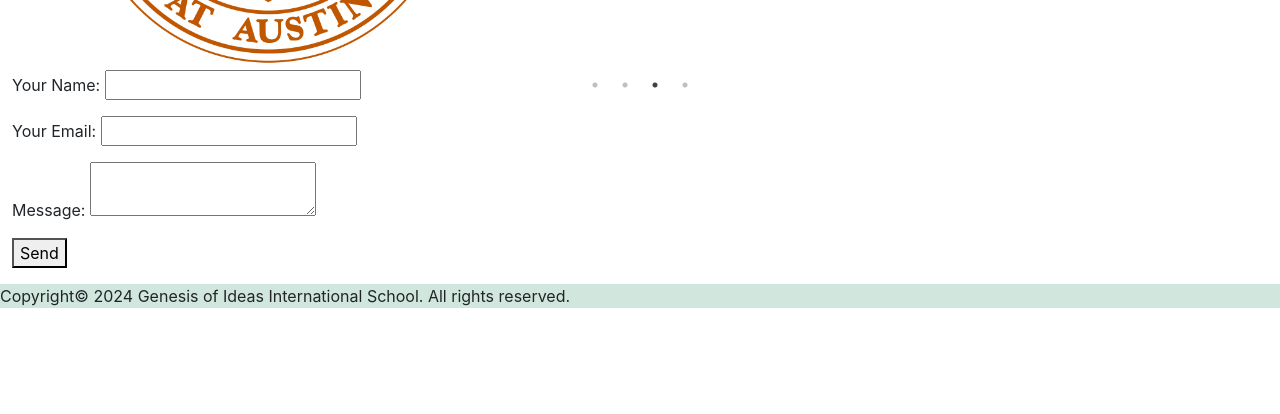
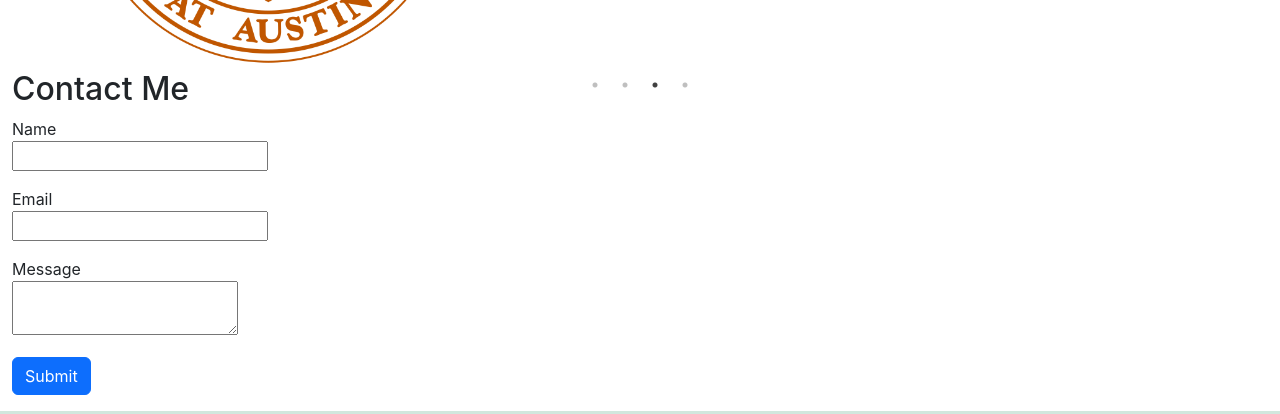
Before and after one commit to menghan0714/GIIS-website-2, a React (Create React App) app: page / in a window 1280 px wide. Shown: the part 1994-2408 px from the top of the page. Before the commit the page ends 2302 px from the top, so only its background shows below. Built offline with nearby package versions, Linux system fonts and the light colour scheme; a web font is replaced by a local one.

Commit message:
fixed form

```diff
--- a/src/components/main/Homepage/ContactForm.js
+++ b/src/components/main/Homepage/ContactForm.js
@@ -1,54 +1,30 @@
-import React, { useState } from 'react';
+import React from "react";
 
 function ContactForm() {
-    const [formData, setFormData] = useState({
-        name: '',
-        email: '',
-        message: ''
-    });
-
-    const handleChange = (event) => {
-        const { name, value } = event.target;
-        setFormData({ ...formData, [name]: value });
-    };
-
-    const handleSubmit = async (event) => {
-        event.preventDefault();
-        const form = new FormData();
-        for (const field in formData) {
-            form.append(field, formData[field]);
-        }
-
-        const response = await fetch('/', {
-            method: 'POST',
-            headers: {
-                'Content-Type': 'application/x-www-form-urlencoded'
-            },
-            body: new URLSearchParams(formData).toString()
-        });
-
-        if (response.ok) {
-            console.log('Form successfully submitted');
-        } else {
-            console.log('Error submitting form');
-        }
-    };
-
     return (
-        <form name="contact" method="POST" data-netlify="true" onSubmit={handleSubmit}>
+        <div className="row">
+            <h2 id="contact">Contact Me</h2>
+            <div className="col-12 form-group">
+                <form name="contact" netlify="true" method="post">
+                    <input type="hidden" name="form-name" value="contact" />
                     <p>
-                <label>Your Name: <input type="text" name="name" value={formData.name} onChange={handleChange} /></label>
+                        <label htmlFor="name">Name</label> <br />
+                        <input type="text" id="name" name="name" required />
                     </p>
                     <p>
-                <label>Your Email: <input type="email" name="email" value={formData.email} onChange={handleChange} /></label>
+                        <label htmlFor="email">Email</label> <br />
+                        <input type="email" id="email" name="email" required />
                     </p>
                     <p>
-                <label>Message: <textarea name="message" value={formData.message} onChange={handleChange}></textarea></label>
+                        <label htmlFor="message">Message</label> <br />
+                        <textarea id="message" name="message" required></textarea>
                     </p>
                     <p>
-                <button type="submit">Send</button>
+                        <button type="submit" class="btn btn-primary">Submit</button>
                     </p>
                 </form>
+            </div>
+        </div>
     );
 }
 
```
Lines whose indentation alone changed are shown as unchanged.
